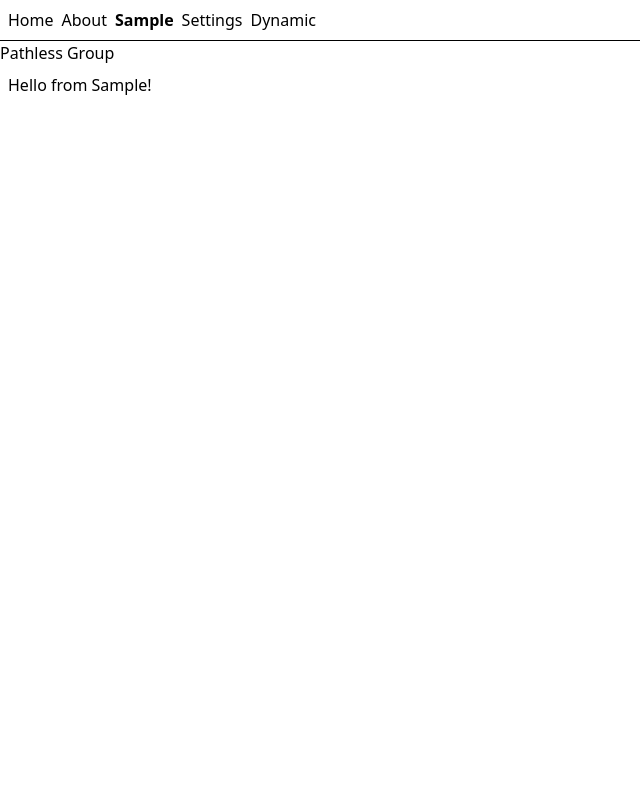
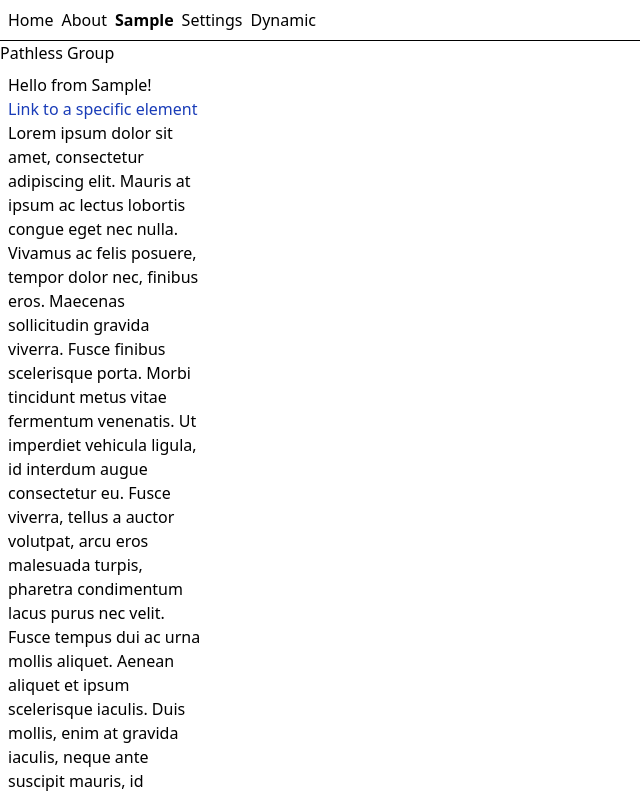
Before and after one commit to jtannas/react-tooling-experimentation, a React (Vite) app: page /sample in a window 1280 px wide. Shown: the top 797 px of the page, without its empty margins (0-640 px from the left). Built offline with nearby package versions, Linux system fonts and the light colour scheme.

Commit message:
test hash link for 'scroll to element'

```diff
--- a/src/routes/_pathlessGroup/sample.tsx
+++ b/src/routes/_pathlessGroup/sample.tsx
@@ -1,9 +1,77 @@
-import { createFileRoute } from "@tanstack/react-router";
+import { createFileRoute, Link } from "@tanstack/react-router";
 
 export const Route = createFileRoute("/_pathlessGroup/sample")({
 	component: Sample,
 });
 
 function Sample() {
-	return <div className="p-2">Hello from Sample!</div>;
+	return (
+		<div className="p-2">
+			Hello from Sample!
+			<Link className="block text-blue-800" to="." hash="targeted-id">
+				Link to a specific element
+			</Link>
+			<p className="w-50">
+				Lorem ipsum dolor sit amet, consectetur adipiscing elit. Mauris at ipsum
+				ac lectus lobortis congue eget nec nulla. Vivamus ac felis posuere,
+				tempor dolor nec, finibus eros. Maecenas sollicitudin gravida viverra.
+				Fusce finibus scelerisque porta. Morbi tincidunt metus vitae fermentum
+				venenatis. Ut imperdiet vehicula ligula, id interdum augue consectetur
+				eu. Fusce viverra, tellus a auctor volutpat, arcu eros malesuada turpis,
+				pharetra condimentum lacus purus nec velit. Fusce tempus dui ac urna
+				mollis aliquet. Aenean aliquet et ipsum scelerisque iaculis. Duis
+				mollis, enim at gravida iaculis, neque ante suscipit mauris, id placerat
+				tellus arcu eget purus. Donec dignissim ut nisl eget iaculis. Nullam
+				accumsan lectus in accumsan laoreet. In aliquet lorem non tortor rutrum,
+				vitae egestas ipsum ornare. Integer non rutrum metus. Nam hendrerit
+				vestibulum sapien vel egestas. Proin dictum nunc nisl. Nulla vitae
+				dapibus purus, accumsan laoreet sem. Nullam a risus sit amet enim auctor
+				blandit. Curabitur non sapien cursus, pharetra ex eu, placerat augue.
+				Fusce sed nisi sit amet enim sodales rhoncus. Fusce metus nisi,
+				fermentum sed sagittis vel, ullamcorper nec mauris. Aliquam sed ex
+				egestas, malesuada magna sit amet, fringilla libero. Pellentesque diam
+				dolor, sodales ut pulvinar rhoncus, volutpat porttitor quam. Morbi
+				dignissim venenatis turpis, a scelerisque ligula suscipit feugiat. Duis
+				feugiat orci quis velit dignissim accumsan. Aliquam hendrerit rhoncus
+				ante, ac tempus mauris ornare eget. Quisque aliquet maximus dolor sed
+				sodales. Vivamus eu ultrices nibh. Nulla pulvinar felis sit amet porta
+				condimentum. Ut urna arcu, imperdiet at dolor quis, placerat accumsan
+				leo. Nullam auctor, nibh eu pulvinar dapibus, felis purus viverra
+				turpis, posuere semper lacus mi eget orci. Cras dapibus, quam nec
+				tincidunt ullamcorper, odio lectus dictum ligula, sodales pulvinar
+				turpis tortor sed elit. Nulla dapibus dui lectus, at ultrices augue
+				sodales id. Proin quis ante sit amet justo eleifend tempor. Maecenas at
+				vehicula ligula. Etiam non diam sit amet justo imperdiet fringilla id
+				posuere odio. Morbi sit amet aliquam libero. Ut tincidunt felis a
+				vehicula efficitur. Cras eget tincidunt ipsum, in imperdiet ex. Sed
+				luctus sapien id nunc tempor, sed suscipit quam lobortis. Fusce ultrices
+				pellentesque enim sed auctor. Sed eget vulputate quam, in vulputate
+				elit. Aenean non mollis lorem. Mauris interdum enim vel interdum
+				consectetur. Quisque nec iaculis justo. Cras consequat molestie
+				sollicitudin. Etiam in lobortis nibh, non commodo nisi. Praesent
+				efficitur, sapien vel efficitur maximus, purus elit semper ligula, et
+				eleifend quam libero non erat. Suspendisse elit nibh, posuere et odio
+				in, lobortis ornare enim. Ut suscipit nisi sed arcu fermentum tempor.
+				Orci varius natoque penatibus et magnis dis parturient montes, nascetur
+				ridiculus mus. Nam congue, leo et condimentum porta, ipsum quam congue
+				eros, ut rutrum risus mi vitae eros. Duis egestas convallis risus, eu
+				venenatis lectus volutpat suscipit. Vestibulum hendrerit dolor sed velit
+				facilisis, eget accumsan lorem accumsan. In hac habitasse platea
+				dictumst. In pretium ipsum non ultrices ornare. Cras venenatis, augue
+				eget placerat molestie, orci ligula porta risus, vel consectetur tortor
+				turpis non nunc. Proin aliquam mauris dolor, quis tristique felis
+				dignissim in. Nulla pretium lectus sit amet urna lobortis congue. Nunc
+				blandit porta malesuada. Morbi nec leo purus. Integer id ipsum eu odio
+				placerat lacinia. Pellentesque laoreet vitae nibh a ullamcorper. Nunc
+				non eros aliquet, hendrerit purus ac, pellentesque est. Aliquam
+				scelerisque nunc placerat dolor tempor commodo. Quisque bibendum, ex eu
+				eleifend aliquet, lectus sem dictum turpis, sed consequat augue diam id
+				nulla. Lorem ipsum dolor sit amet, consectetur adipiscing elit. Donec
+				accumsan quam ac erat dignissim mollis.
+			</p>
+			<h1 className="py-10" id="targeted-id">
+				Hash Link Target
+			</h1>
+		</div>
+	);
 }
```
